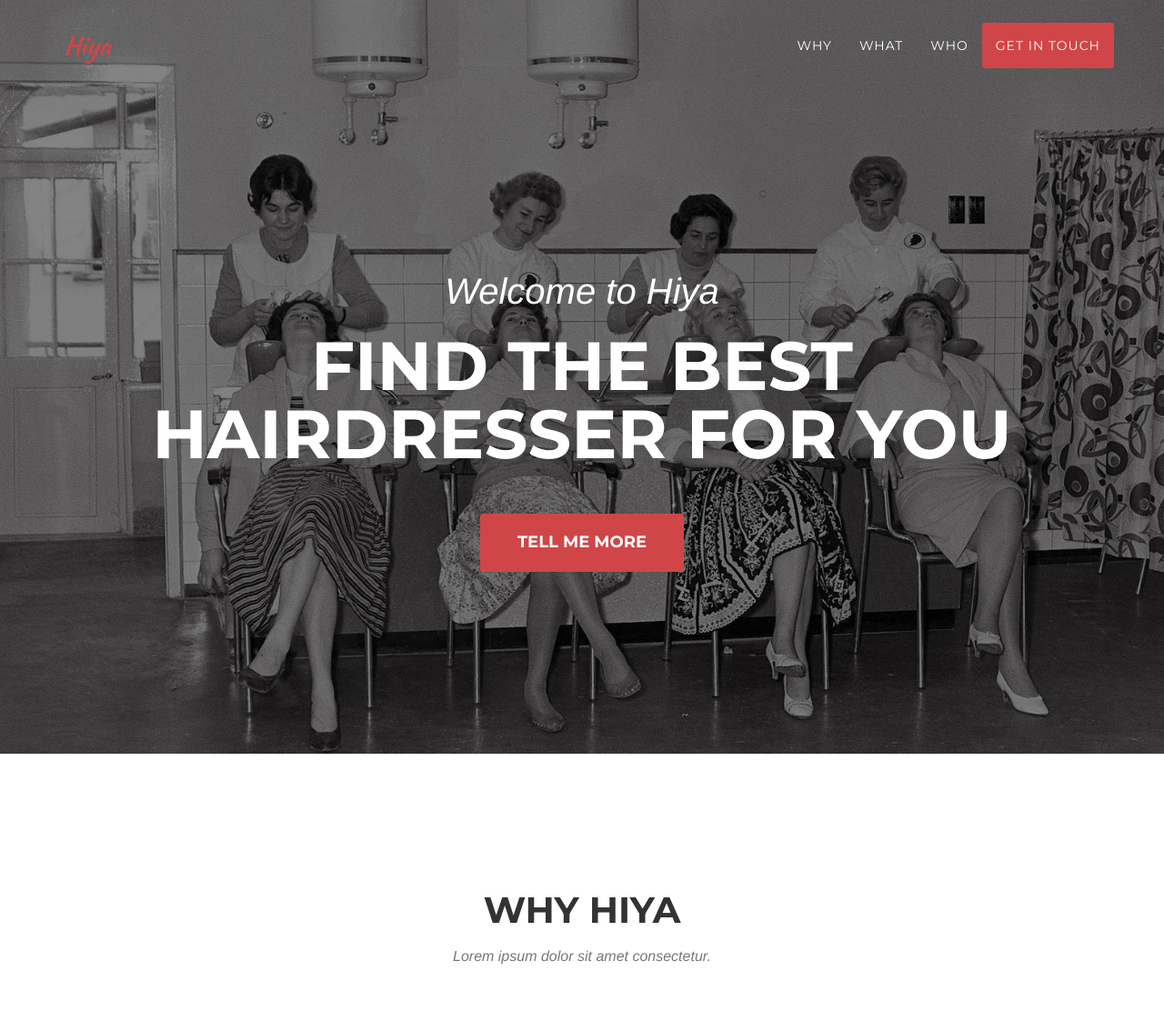
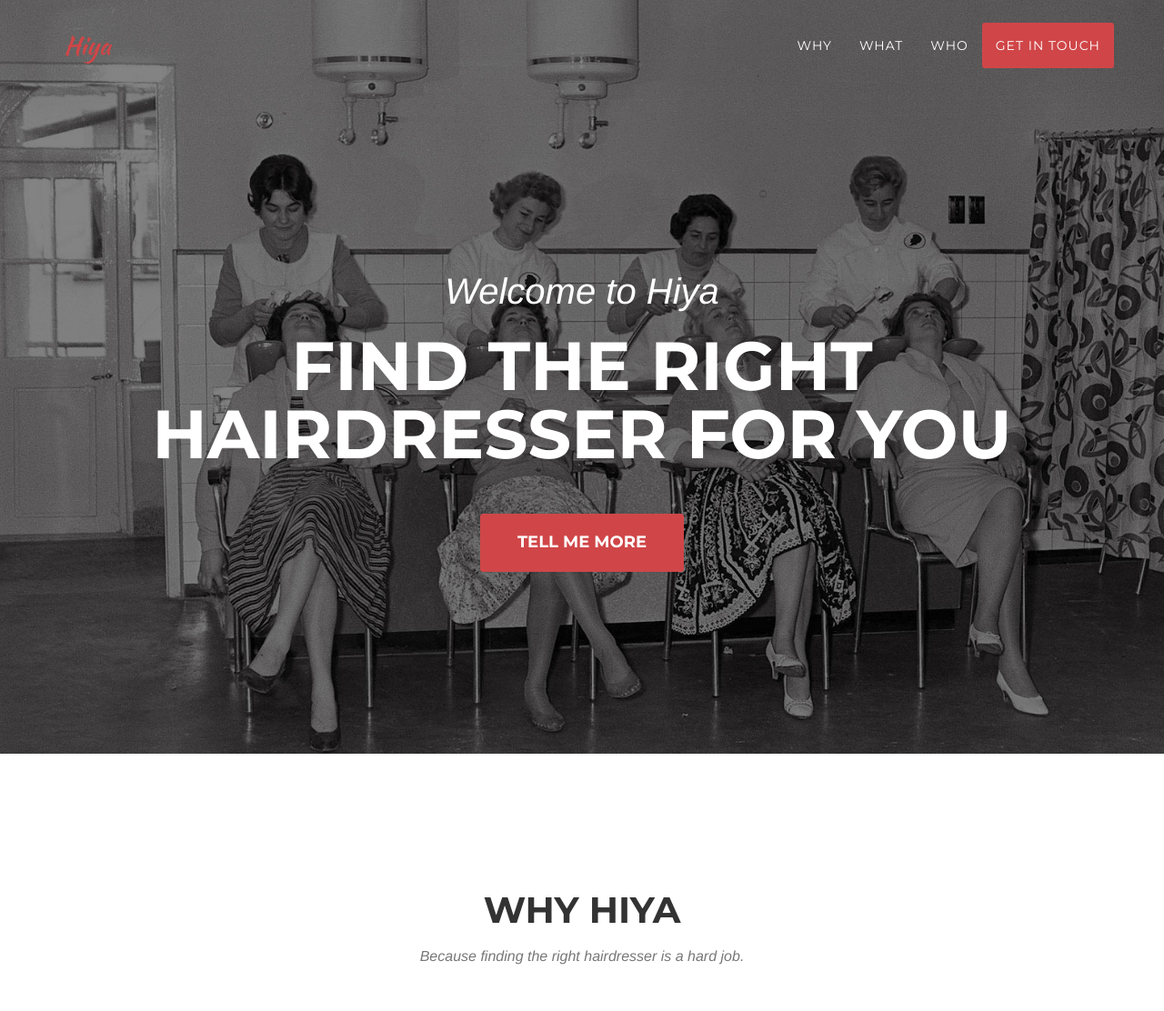
Before and after one commit to andrebalza/headhub, a Flask app: page / in a window 1280 px wide. Shown: the top 1112 px of the page at 91% size. Run offline with Flask 2, Linux system fonts and the light colour scheme; some libraries are stand-ins or nearby versions; some web fonts are replaced.

Commit message:
Placeholder texts added, correct links added to the icons, icons removed under team pictures, terms of use & privacy removed

```diff
--- a/templates/index.html
+++ b/templates/index.html
@@ -80,7 +80,7 @@
     <div class="container">
         <div class="intro-text">
             <div class="intro-lead-in">Welcome to Hiya</div>
-            <div class="intro-heading">Find The Best Hairdresser For You</div>
+            <div class="intro-heading">Find The Right Hairdresser For You</div>
             <a href="#why-hiya" class="page-scroll btn btn-xl">Tell Me More</a>
         </div>
     </div>
@@ -92,7 +92,7 @@
         <div class="row">
             <div class="col-lg-12 text-center">
 		<h2 class="section-heading">Why Hiya</h2>
-                <h3 class="section-subheading text-muted">Lorem ipsum dolor sit amet consectetur.</h3>
+                <h3 class="section-subheading text-muted">Because finding the right hairdresser is a hard job.</h3>
             </div>
         </div>
         <div class="row">
@@ -104,11 +104,11 @@
                         </div>
                         <div class="timeline-panel">
                             <div class="timeline-heading">
-                                <h4>Lorem ipsum dolor sit amet </h4>
-                                <h4 class="subheading">Lorem Ipsum</h4>
+                                <h4>Have you found the right one?</h4>
+<!--                                 <h4 class="subheading">lorem ipsum</h4> -->
                             </div>
                             <div class="timeline-body">
-                                <p class="text-muted">Lorem ipsum dolor sit amet, consectetur adipisicing elit. Minima maxime quam architecto quo inventore harum ex magni, dicta impedit.</p>
+                                <p class="text-muted">Have you ever paid 120€ but the haircut didn't go how you planned? Each time you end up with a different stylist and you are tired to explain over and over again how you like your hair done. Maybe you are new in town or your trusted hairdresser moved away. Many of us are missing out on the benefits of having a regular barber or a hairdresser.</p>
                             </div>
                         </div>
                     </li>
@@ -118,11 +118,11 @@
                         </div>
                         <div class="timeline-panel">
                             <div class="timeline-heading">
-				<h4>Lorem ipsum</h4>
-				<h4 class="subheading">Lorem ipsum</h4>
+				<h4>THE SEARCH PROCESS</h4>
+<!-- 				<h4 class="subheading">Lorem ipsum</h4> -->
                             </div>
                             <div class="timeline-body">
-                                <p class="text-muted">Lorem ipsum dolor sit amet, consectetur adipisicing elit. Sunt ut voluptatum eius sapiente, totam reiciendis temporibus qui quibusdam, recusandae sit vero unde, sed, incidunt et ea quo dolore laudantium consectetur!</p>
+                                <p class="text-muted">The usual story goes like this: you need a haircut for a special occasion or just a fresh look. You start googling and reading random reviews done by strangers or asking recommendations from your friends and family. After a time-consuming search process, you choose the salon. The salon might have good reviews, but you have no idea who is going to cut your hair.</p>
                             </div>
                         </div>
                     </li>
@@ -132,11 +132,11 @@
                         </div>
                         <div class="timeline-panel">
                             <div class="timeline-heading">
-				<h4>Lorem ipsum</h4>
-				<h4 class="subheading">Lorem ipsum</h4>
+								<h4>BOOKING</h4>
+<!-- 				<h4 class="subheading">Lorem ipsum</h4> -->
                             </div>
                             <div class="timeline-body">
-                                <p class="text-muted">Lorem ipsum dolor sit amet, consectetur adipisicing elit. Sunt ut voluptatum eius sapiente, totam reiciendis temporibus qui quibusdam, recusandae sit vero unde, sed, incidunt et ea quo dolore laudantium consectetur!</p>
+                                <p class="text-muted">Next you need to book the appointment. You might use phone, email or online booking system depending on the salon. You might feel anxious, because you still have no idea how you would like your hair done, but the online booking system forces you to make a decision before you have spoken with your hairdresser.</p>
                             </div>
                         </div>
                     </li>
@@ -146,19 +146,33 @@
                         </div>
                         <div class="timeline-panel">
                             <div class="timeline-heading">
-				<h4>Lorem ipsum</h4>
-				<h4 class="subheading">Lorem ipsum</h4>
+								<h4>CONSULTATION</h4>
+<!-- 				<h4 class="subheading">Lorem ipsum</h4> -->
                             </div>
                             <div class="timeline-body">
-                                <p class="text-muted">Lorem ipsum dolor sit amet, consectetur adipisicing elit. Sunt ut voluptatum eius sapiente, totam reiciendis temporibus qui quibusdam, recusandae sit vero unde, sed, incidunt et ea quo dolore laudantium consectetur!</p>
+                                <p class="text-muted">Once you have managed this far, it's time to show up at the salon. The most important phase of the service experience is the moment just before the haircut, where you together with your hair stylist decide what kind of a haircut you will have. The consultation will define whether you walk out the hair salon happy or wearing your hat.
+Sometimes it is very hard to explain what you want. You might have pictures of your old haircuts that took ages to find or you don't even know what you want and you would like your hairstylist to make the decision for you.</p>
+                            </div>
+                        </div>
+                    </li>
+                     <li>
+                        <div class="timeline-image">
+                            <img class="img-circle img-responsive" src="static/img/about/3.jpg" alt="">
+                        </div>
+                        <div class="timeline-panel">
+                            <div class="timeline-heading">
+								<h4>BOOKING</h4>
+<!-- 				<h4 class="subheading">Lorem ipsum</h4> -->
+                            </div>
+                            <div class="timeline-body">
+                                <p class="text-muted">If you are satisfied with your haircut, you will most probably return. But if your haircut didn't go how you planned, you have to start everything all over again.
+Could there be an easier way?</p>
                             </div>
                         </div>
                     </li>
                     <li class="timeline-inverted">
                         <div class="timeline-image">
-			    <h4>Lorem
-				<br>Oipsum
-				<br>ipsum!</h4>
+			    <h4>Yes, Hiya!</h4>
                         </div>
                     </li>
                 </ul>
@@ -178,19 +192,19 @@
         </div>
         <div class="row text-center">
             <div class="col-md-4">
-                <img src="static/img/what-is/hiya_screenshots_RW.001.png" class="img-responsive" alt="Create your hairstyle profile">
-                <h4 class="service-heading">Lorem ipsum</h4>
-                <p class="text-muted">Lorem ipsum dolor sit amet, consectetur adipisicing elit. Minima maxime quam architecto quo inventore harum ex magni, dicta impedit.</p>
+                <img src="static/img/what-is/hiya_screenshots.001.jpeg" class="img-responsive" alt="Create your hairstyle profile">
+                <h4 class="service-heading">Hair Profile</h4>
+                <p class="text-muted">Every hair type has its unique properties and needs. The hair profile will help a hairdresser to achieve the best possible results.</p>
             </div>
             <div class="col-md-4">
-                <img src="static/img/what-is/hiya_screenshots_RW.002.png" class="img-responsive" alt="Find the best hairdresser for you">
-                <h4 class="service-heading">Lorem ipsum</h4>
-                <p class="text-muted">Lorem ipsum dolor sit amet, consectetur adipisicing elit. Minima maxime quam architecto quo inventore harum ex magni, dicta impedit.</p>
+                <img src="static/img/what-is/hiya_screenshots.002.jpeg" class="img-responsive" alt="Find the best hairdresser for you">
+                <h4 class="service-heading">Search & Book & Pay</h4>
+                <p class="text-muted">Search hairdressers easily with keywords, location, price, specialisation, language, work experience… Our passion is to make sure you will find a hairdresser to suit your needs. Book and pay easily via Hiya.</p>
             </div>
             <div class="col-md-4">
-                <img src="static/img/what-is/hiya_screenshots_RW.003.png" class="img-responsive" alt="Take a pic and start collecting your hairstyles">
-                <h4 class="service-heading">Lorem ipsum</h4>
-                <p class="text-muted">Lorem ipsum dolor sit amet, consectetur adipisicing elit. Minima maxime quam architecto quo inventore harum ex magni, dicta impedit.</p>
+                <img src="static/img/what-is/hiya_screenshots.003.jpeg" class="img-responsive" alt="Take a pic and start collecting your hairstyles">
+                <h4 class="service-heading">Haircut History</h4>
+                <p class="text-muted">Take a picture after your haircut and keep them all in the same place. You can also collect references and get inspiration from other peoples haircuts.</p>
             </div>
         </div>
     </div>
@@ -201,8 +215,8 @@
     <div class="container">
         <div class="row">
             <div class="col-lg-12 text-center">
-                <h2 class="section-heading">Our Amazing Team</h2>
-                <h3 class="section-subheading text-muted">Lorem ipsum dolor sit amet consectetur.</h3>
+                <h2 class="section-heading">Our Team</h2>
+                <h3 class="section-subheading text-muted">Our team met on the Entrepreneurial Experience course organized by Aalto Ventures Program, Aalto University, Finland.</h3>
             </div>
         </div>
         <div class="row">
@@ -211,6 +225,7 @@
 		    <img src="static/img/team/mona.png" class="img-responsive img-circle" alt="Mona Taponen">
 		    <h4>Mona Taponen</h4>
 		    <p class="text-muted">Designer</p>
+<!--
                     <ul class="list-inline social-buttons">
                         <li><a href="https://twitter.com/monataponen"><i class="fa fa-twitter"></i></a>
                         </li>
@@ -219,6 +234,7 @@
                         <li><a href="https://www.linkedin.com/in/mona-taponen"><i class="fa fa-linkedin"></i></a>
                         </li>
                     </ul>
+-->
                 </div>
             </div>
             <div class="col-sm-4">
@@ -226,6 +242,7 @@
 		    <img src="static/img/team/dario.png" class="img-responsive img-circle" alt="Dario Nascimben">
 		    <h4>Dario Nascimben</h4>
 		    <p class="text-muted">Designer</p>
+<!--
                     <ul class="list-inline social-buttons">
                         <li><a href="#"><i class="fa fa-twitter"></i></a>
                         </li>
@@ -234,6 +251,7 @@
                         <li><a href="https://www.linkedin.com/in/dario-nascimben"><i class="fa fa-linkedin"></i></a>
                         </li>
                     </ul>
+-->
                 </div>
             </div>
             <div class="col-sm-4">
@@ -241,6 +259,7 @@
 		    <img src="static/img/team/marco.png" class="img-responsive img-circle" alt="Marco Dallagiacoma">
 		    <h4>Marco Dallagiacoma</h4>
 		    <p class="text-muted">Developer</p>
+<!--
                     <ul class="list-inline social-buttons">
                         <li><a href="#"><i class="fa fa-twitter"></i></a>
                         </li>
@@ -249,6 +268,7 @@
                         <li><a href="#"><i class="fa fa-linkedin"></i></a>
                         </li>
                     </ul>
+-->
                 </div>
             </div>
         </div>
@@ -258,6 +278,7 @@
 		    <img src="static/img/team/jason.png" class="img-responsive img-circle" alt="Jixiang Zhu">
 		    <h4>Jixiang Zhu</h4>
 		    <p class="text-muted">Artificial Intelligence</p>
+<!--
 		    <ul class="list-inline social-buttons">
 			<li><a href="#"><i class="fa fa-twitter"></i></a>
 			</li>
@@ -266,6 +287,7 @@
 			<li><a href="#"><i class="fa fa-linkedin"></i></a>
 			</li>
 		    </ul>
+-->
 		</div>
 	    </div>
 	    <div class="col-sm-6">
@@ -273,6 +295,7 @@
 		    <img src="static/img/team/omar.png" class="img-responsive img-circle" alt="Omar Flores">
 		    <h4>Omar Flores</h4>
 		    <p class="text-muted">Full Stack</p>
+<!--
 		    <ul class="list-inline social-buttons">
 			<li><a href="#"><i class="fa fa-twitter"></i></a>
 			</li>
@@ -281,20 +304,21 @@
 			<li><a href="#"><i class="fa fa-linkedin"></i></a>
 			</li>
 		    </ul>
+-->
 		</div>
 	    </div>
 	</div>
 	</div>
 	<div class="row">
             <div class="col-lg-8 col-lg-offset-2 text-center">
-                <p class="large text-muted">Lorem ipsum dolor sit amet, consectetur adipisicing elit. Aut eaque, laboriosam veritatis, quos non quis ad perspiciatis, totam corporis ea, alias ut unde.</p>
+<!--                 <p class="large text-muted">Lorem ipsum dolor sit amet, consectetur adipisicing elit. Aut eaque, laboriosam veritatis, quos non quis ad perspiciatis, totam corporis ea, alias ut unde.</p> -->
             </div>
         </div>
     </div>
 </section>
 
 <!-- sponsors Aside -->
-<!--
+
 <aside class="clients">
     <div class="container">
 	    <div class="row">
@@ -314,7 +338,6 @@
         </div>
     </div>
 </aside>
--->
 
 <!-- Contact Section -->
 <section id="contact">
@@ -322,7 +345,7 @@
         <div class="row">
             <div class="col-lg-12 text-center">
                 <h2 class="section-heading">Sign up to be notified when we launch Hiya </h2>
-                <h3 class="section-subheading text-muted">Lorem ipsum dolor sit amet consectetur.</h3>
+<!--                 <h3 class="section-subheading text-muted">Lorem ipsum dolor sit amet consectetur.</h3> -->
             </div>
         </div>
         <div class="row">
@@ -356,9 +379,11 @@
             </div>
             <div class="col-md-4">
                 <ul class="list-inline social-buttons">
-                    <li><a href="https://www.twitter.com/hiyafinland/"><i class="fa fa-twitter"></i></a>
+                    <li><a href="https://www.twitter.com/hiya_finland/"><i class="fa fa-twitter"></i></a>
                     </li>
-                    <li><a href="https://www.facebook.com/hiya_finland/"><i class="fa fa-facebook"></i></a>
+                    <li><a href="https://www.facebook.com/hiyafinland/"><i class="fa fa-facebook"></i></a>
+                    </li>
+                    <li><a href="https://www.instagram.com/hiyafinland/"><i class="fa fa-instagram"></i></a>
                     </li>
 <!--
                     <li><a href="#"><i class="fa fa-linkedin"></i></a>
@@ -368,9 +393,9 @@
             </div>
             <div class="col-md-4">
                 <ul class="list-inline quicklinks">
-                    <li><a href="#">Privacy Policy</a>
+<!--                     <li><a href="#">Privacy Policy</a> -->
                     </li>
-                    <li><a href="#">Terms of Use</a>
+<!--                     <li><a href="#">Terms of Use</a> -->
                     </li>
                 </ul>
             </div>
```
Also changed, not shown: static/img/what-is/hiya_screenshots.001.jpeg (added), static/img/what-is/hiya_screenshots.002.jpeg (added), static/img/what-is/hiya_screenshots.003.jpeg (added), static/img/what-is/hiya_screenshots_RW.001.png (deleted), static/img/what-is/hiya_screenshots_RW.002.png (deleted), static/img/what-is/hiya_screenshots_RW.003.png (deleted).
